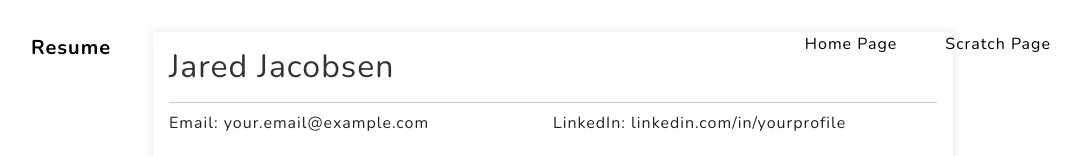
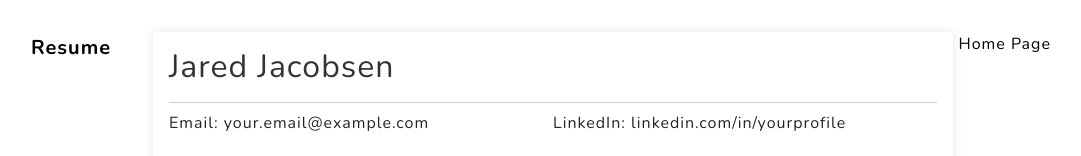
Before and after one commit to jared-jacobsen/finalprojectsubmission, a plain HTML site: page html/resume.html in a window 1280 px wide. Shown: the top 156 px of the page, without its empty margins (87-1168 px from the left). Drawn offline with nearby package versions, Linux system fonts and the light colour scheme; files that its build step writes are made by us from their sources.

Commit message:
Add files via upload

```diff
--- a/html/resume.html
+++ b/html/resume.html
@@ -29,7 +29,7 @@
                 <div class="collapse navbar-collapse" id="navbarResponsive">
                     <ul class="navbar-nav ms-auto">
                         <li class="nav-item"><a class="nav-link text-black" href="../index.html">Home Page</a></li>
-                        <li class="nav-item"> <a class="nav-link text-black" href="scratch.html">Scratch Page</a></li>
+                        <!-- <li class="nav-item"> <a class="nav-link text-black" href="scratch.html">Scratch Page</a></li> -->
                         <!-- go in and eventually take this out because you don't need it ^^^-->
                     </ul>
                 </div>
```
